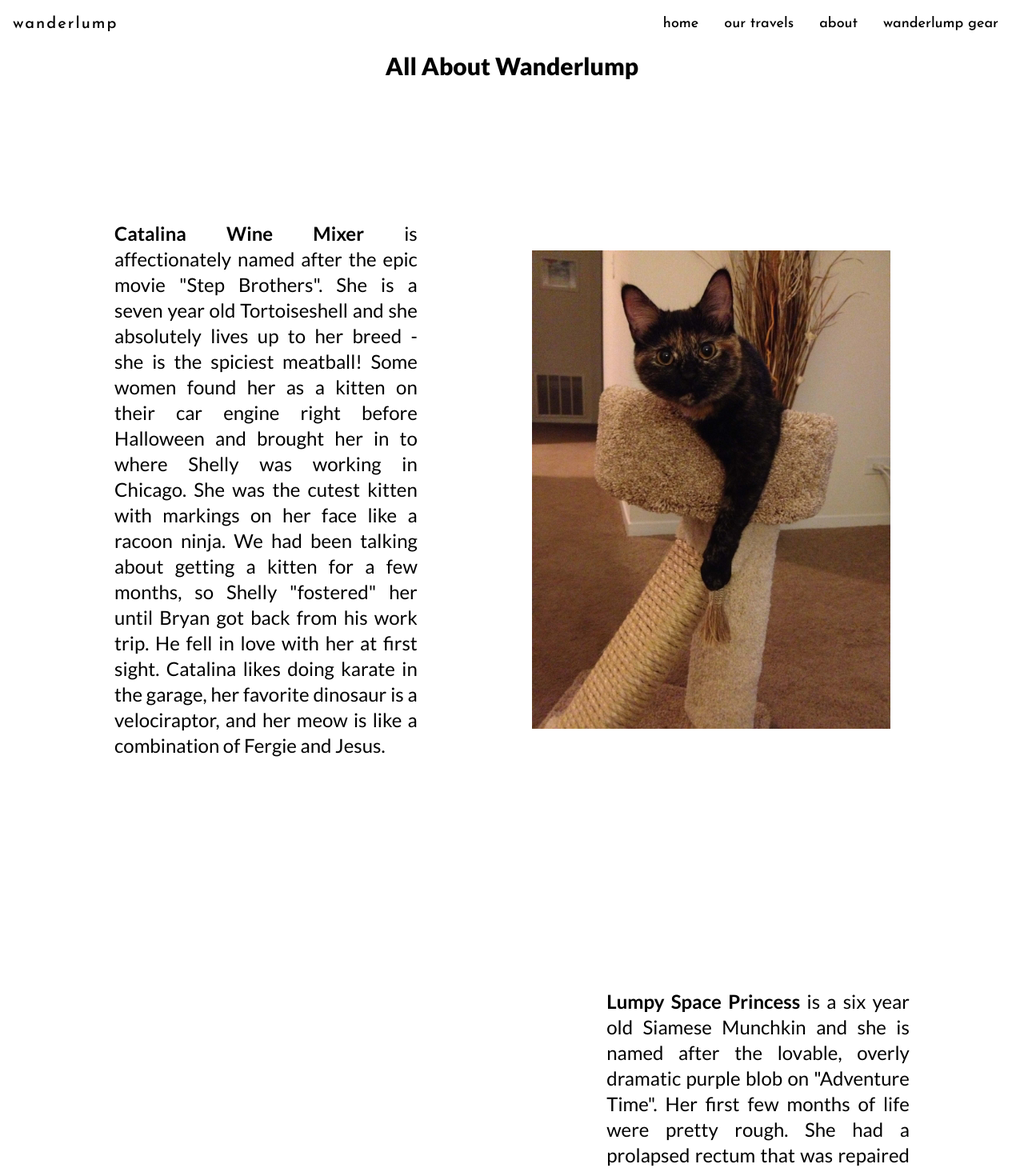
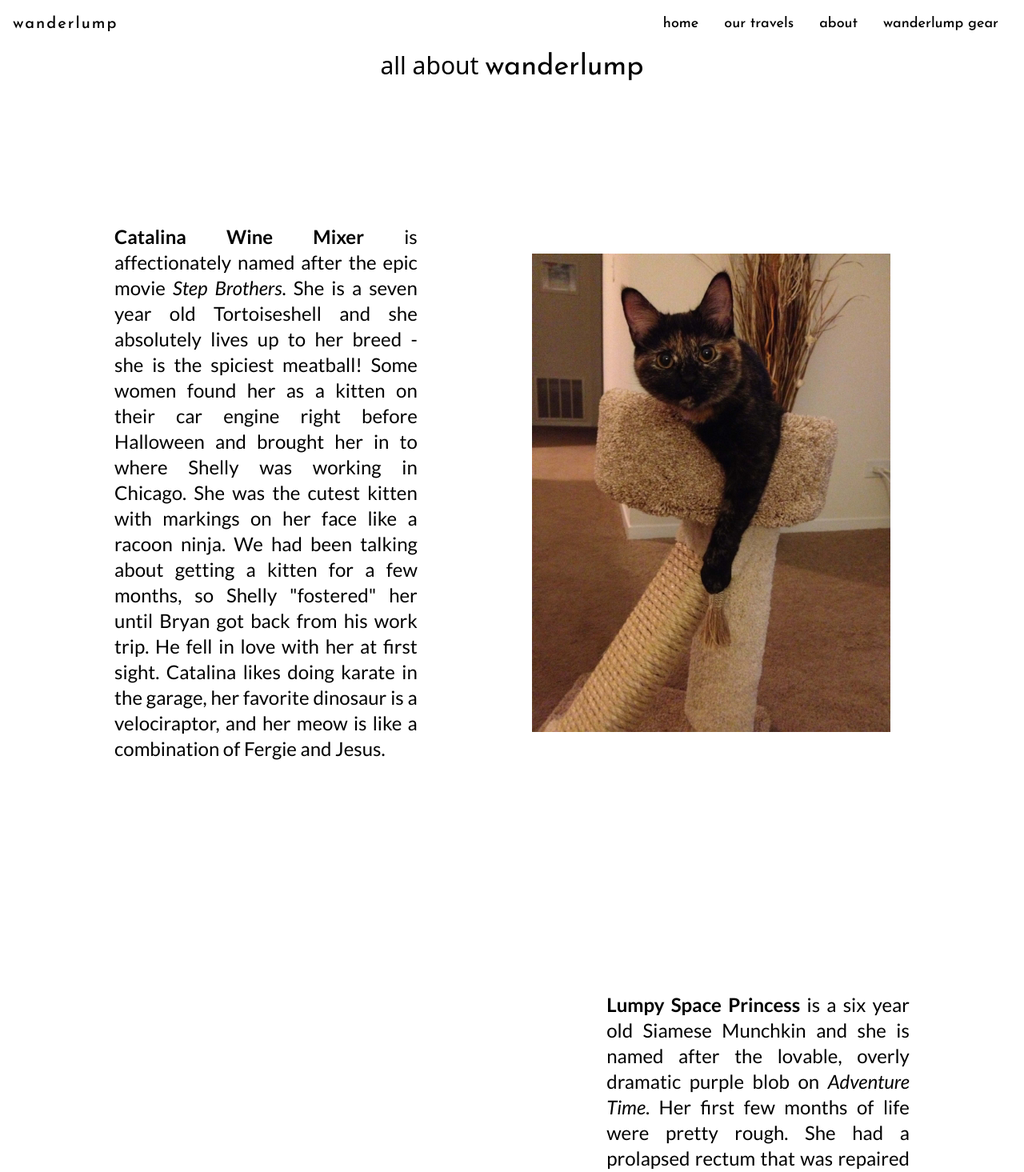
Before and after one commit to boyloe/wanderlump-website, a Next.js app: page /about in a window 1280 px wide. Shown: the top 1465 px of the page at 80% size. Built offline with nearby package versions, Linux system fonts and the light colour scheme; a web font is replaced by a local one.

Commit message:
fix about typos

```diff
--- a/pages/about.tsx
+++ b/pages/about.tsx
@@ -5,26 +5,27 @@ export default function about(): ReactElement {
     <Fragment>
       <div className="mt-6">
         <div>
-          <h1 className="text-3xl font-extrabold font-lato text-center my-8">
-            All About Wanderlump
+          <h1 className="text-3xl text-center my-8">
+            all about{" "}
+            <span className="text-4xl font-josefin-sans">wanderlump</span>
           </h1>
         </div>
         <div className="flex flex-col md:flex-row md:py-24">
           <div className="flex flex-col-reverse justify-evenly items-center md:flex-row">
             <p className="px-4 py-12 md:px-6 md:w-1/3  text-2xl text-justify font-lato">
               <span className="font-semibold">Catalina Wine Mixer</span> is
-              affectionately named after the epic movie &quot;Step
-              Brothers&quot;. She is a seven year old Tortoiseshell and she
-              absolutely lives up to her breed - she is the spiciest meatball!
-              Some women found her as a kitten on their car engine right before
-              Halloween and brought her in to where Shelly was working in
-              Chicago. She was the cutest kitten with markings on her face like
-              a racoon ninja. We had been talking about getting a kitten for a
-              few months, so Shelly &quot;fostered&quot; her until Bryan got
-              back from his work trip. He fell in love with her at first sight.
-              Catalina likes doing karate in the garage, her favorite dinosaur
-              is a velociraptor, and her meow is like a combination of Fergie
-              and Jesus.
+              affectionately named after the epic movie{" "}
+              <span className="italic">Step Brothers</span>. She is a seven year
+              old Tortoiseshell and she absolutely lives up to her breed - she
+              is the spiciest meatball! Some women found her as a kitten on
+              their car engine right before Halloween and brought her in to
+              where Shelly was working in Chicago. She was the cutest kitten
+              with markings on her face like a racoon ninja. We had been talking
+              about getting a kitten for a few months, so Shelly
+              &quot;fostered&quot; her until Bryan got back from his work trip.
+              He fell in love with her at first sight. Catalina likes doing
+              karate in the garage, her favorite dinosaur is a velociraptor, and
+              her meow is like a combination of Fergie and Jesus.
             </p>
             <img
               src="/images/catalina-kitten-cat-tower.jpg"
@@ -41,19 +42,20 @@ export default function about(): ReactElement {
             <p className="px-4 py-12 md:px-6 md:w-1/3  text-2xl text-justify font-lato">
               <span className="font-semibold">Lumpy Space Princess</span> is a
               six year old Siamese Munchkin and she is named after the lovable,
-              overly dramatic purple blob on &quot;Adventure Time&quot;. Her
-              first few months of life were pretty rough. She had a prolapsed
-              rectum that was repaired twice and both surgeries failed. Somehow,
-              Shelly volunteered to &quot;foster&quot; this little fluffy cotton
-              ball that was poo stamping all over the place. She did surgery to
+              overly dramatic purple blob on{" "}
+              <span className="italic">Adventure Time</span>. Her first few
+              months of life were pretty rough. She had a prolapsed rectum that
+              was repaired twice and both surgeries failed. Somehow, Shelly
+              volunteered to &quot;foster&quot; this little fluffy cotton ball
+              that was poo stamping all over the place. She did surgery to
               repair it and apparently, third time&apos;s a charm. Lumpy now has
               the cutest b&#246;rthole this side of the Mississippi and loves
               putting it in your face. Lumpy would kill someone for a piece of
-              cheddar, she absolutely loves burying and chasing crinkle balls al
-              over the house, and she protects us from any bug who dares to make
-              their way into our travel trailer. This ridiculous, genetically
-              challenged cat is the cutest cat in the world and inspired us to
-              build wanderlump!
+              cheddar, she absolutely loves burying and chasing crinkle balls
+              all over the house, and she protects us from any bug who dares to
+              make their way into our travel trailer. This absolutely
+              ridiculous, genetically challenged cat is the cutest cat in the
+              world and inspired us to build wanderlump!
             </p>
           </div>
         </div>
```
